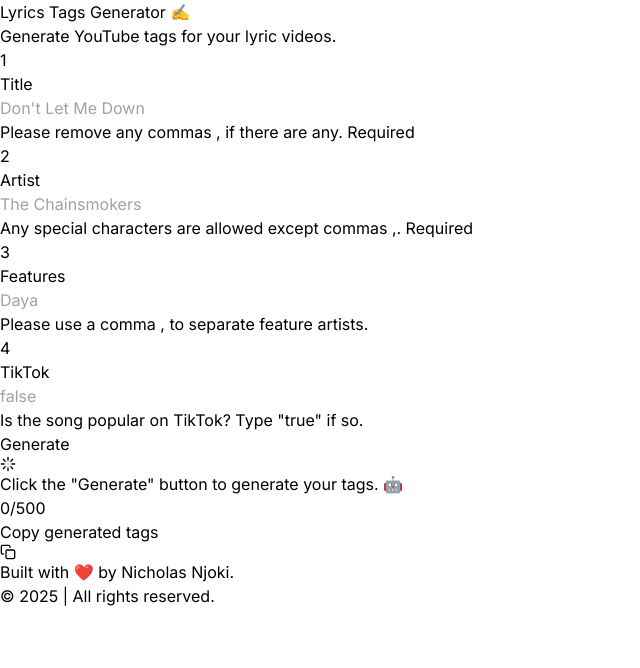
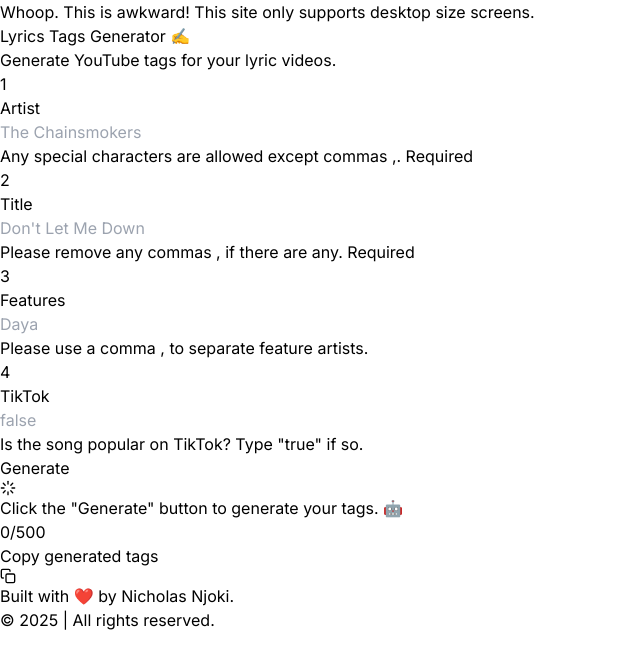
Before and after one commit to alsonick/lyrics-tags-generator, a Next.js app: page / in a window 1280 px wide. Shown: the top 668 px of the page, without its empty margins (0-640 px from the left). Built offline with nearby package versions, Linux system fonts and the light colour scheme.

Commit message:
more code to be written

```diff
--- /dev/null
+++ b/src/components/Input.tsx
@@ -0,0 +1,15 @@
+import { DetailedHTMLProps, InputHTMLAttributes } from "react";
+
+export const Input = (
+  props: DetailedHTMLProps<
+    InputHTMLAttributes<HTMLInputElement>,
+    HTMLInputElement
+  >
+) => {
+  return (
+    <input
+      className="flex border items-center p-2 rounded-lg outline-none focus:ring focus:ring-black duration-300 px-4"
+      {...props}
+    />
+  );
+};
--- a/src/pages/index.tsx
+++ b/src/pages/index.tsx
@@ -2,6 +2,7 @@ import { LoadingIndicator } from "@/components/LoadingIndicator";
 import { ToastContainer, toast } from "react-toastify";
 import { Button } from "../components/Button";
 import { Response } from "@/types/response";
+import { Input } from "@/components/Input";
 import { FiLoader } from "react-icons/fi";
 import { Step } from "../components/Step";
 import { useRef, useState } from "react";
@@ -108,7 +109,12 @@ export default function Home() {
         <meta property="og:image:width" content="1200" />
         <meta property="og:image:height" content="600" />
       </Head>
-      <main className="flex flex-col h-full px-2 py-20 sm:w-[55rem] w-[95%]">
+      <div className="flex lg:hidden">
+        <p className="text-2xl text-center font-light">
+          Whoop. This is awkward! This site only supports desktop size screens.
+        </p>
+      </div>
+      <main className="lg:flex flex-col h-full px-2 py-20 sm:w-[55rem] w-[95%] hidden">
         <header className="flex flex-col items-center">
           <h1 className="text-6xl font-bold tracking-tighter">{seoTitle} ✍️</h1>
           <p className="text-gray-800 mt-4 text-xl font-medium">
@@ -118,30 +124,28 @@ export default function Home() {
         <form onSubmit={submit} className="flex flex-col">
           <div className="flex w-full gap-6 items-center">
             <section className="flex flex-col w-full">
-              <Step step={1} text="Title" />
-              <input
-                className="flex border items-center p-2 rounded-lg outline-none focus:ring focus:ring-black duration-300 px-4"
-                placeholder="Don't Let Me Down"
-                value={title}
-                onChange={(e) => setTitle(e.target.value)}
+              <Step step={1} text="Artist" />
+              <Input
+                onChange={(e) => setArtist(e.target.value)}
+                placeholder="The Chainsmokers"
                 required={true}
+                value={artist}
               />
               <p className="text-xs mt-1">
-                Please remove any commas , if there are any.{" "}
+                Any special characters are allowed except commas ,.{" "}
                 <span className="text-yellow-600 font-semibold">Required</span>
               </p>
             </section>
             <section className="flex flex-col w-full">
-              <Step step={2} text="Artist" />
-              <input
-                className="flex border items-center p-2 rounded-lg outline-none focus:ring focus:ring-black duration-300 px-4"
-                placeholder="The Chainsmokers"
-                value={artist}
-                onChange={(e) => setArtist(e.target.value)}
+              <Step step={2} text="Title" />
+              <Input
+                onChange={(e) => setTitle(e.target.value)}
+                placeholder="Don't Let Me Down"
                 required={true}
+                value={title}
               />
               <p className="text-xs mt-1">
-                Any special characters are allowed except commas ,.{" "}
+                Please remove any commas , if there are any.{" "}
                 <span className="text-yellow-600 font-semibold">Required</span>
               </p>
             </section>
@@ -149,11 +153,10 @@ export default function Home() {
           <div className="flex w-full gap-6 items-center">
             <section className="flex flex-col w-full">
               <Step step={3} text="Features" />
-              <input
-                className="flex border items-center p-2 rounded-lg outline-none focus:ring focus:ring-black duration-300 px-4"
+              <Input
+                onChange={(e) => setFeatures(e.target.value)}
                 placeholder="Daya"
                 value={features}
-                onChange={(e) => setFeatures(e.target.value)}
                 required={false}
               />
               <p className="text-xs mt-1">
@@ -162,12 +165,11 @@ export default function Home() {
             </section>
             <section className="flex flex-col w-full">
               <Step step={4} text="TikTok" />
-              <input
-                className="flex border items-center p-2 rounded-lg outline-none focus:ring focus:ring-black duration-300 px-4"
+              <Input
                 onChange={(e) => setTiktok(e.target.value)}
-                value={tiktok}
                 placeholder="false"
                 required={false}
+                value={tiktok}
               />
               <p className="text-xs mt-1">
                 Is the song popular on TikTok? Type "true" if so.{" "}
@@ -200,7 +202,8 @@ export default function Home() {
                   <>
                     {tags.map((tag) => (
                       <div
-                        className="flex items-center border p-2 px-4 rounded-xl hover:cursor-pointer w-fit duration-300 hover:shadow-lg"
+                        className="flex items-center border p-2 px-4 rounded-xl
+                        hover:cursor-pointer w-fit duration-300 hover:shadow-lg"
                         onClick={() => {
                           const filtered = tags.filter((t) => t !== tag);
                           setTags(filtered);
@@ -261,9 +264,41 @@ export default function Home() {
                 Please delete the least suitable tags for your case.
               </p>
             )}
-            {/* <div className="flex flex-col mt-4">
-              <h3 className="text-2xl font-bold">Extras</h3>
-            </div> */}
+            {tags.length > 0 && (
+              <div className="mt-8 flex flex-col border-t pt-4">
+                <h3 className="text-2xl font-bold">Hashtags:</h3>
+                <div className="flex items-center justify-between w-full">
+                  <div className="flex">
+                    <p className="text-xl mr-4">
+                      #{data?.artist.replace(" ", "")}
+                    </p>
+                    <p className="text-xl mr-4">
+                      #{data?.title.replace("'", "").replaceAll(" ", "")}
+                    </p>
+                    <p className="text-xl">#Lyrics</p>
+                  </div>
+                  <Button
+                    onClick={() => {
+                      const textToCopy = `#${data?.artist.replace(
+                        " ",
+                        ""
+                      )} #${data?.title
+                        .replace("'", "")
+                        .replaceAll(" ", "")} #Lyrics`;
+                      copy(textToCopy);
+                      toast.success("Hashtags copied to the clipboard.");
+                    }}
+                  >
+                    Copy <FiCopy className="ml-2" />
+                  </Button>
+                </div>
+              </div>
+            )}
+            {/* {tags.length > 0 && (
+              <div className="flex flex-col mt-8 border-t pt-4">
+                <h3 className="text-2xl font-bold">Extras</h3>
+              </div>
+            )} */}
           </div>
         )}
         <footer className="bottom-0 left-0 right-0  mt-28 text-center text-sm pb-4">
```
